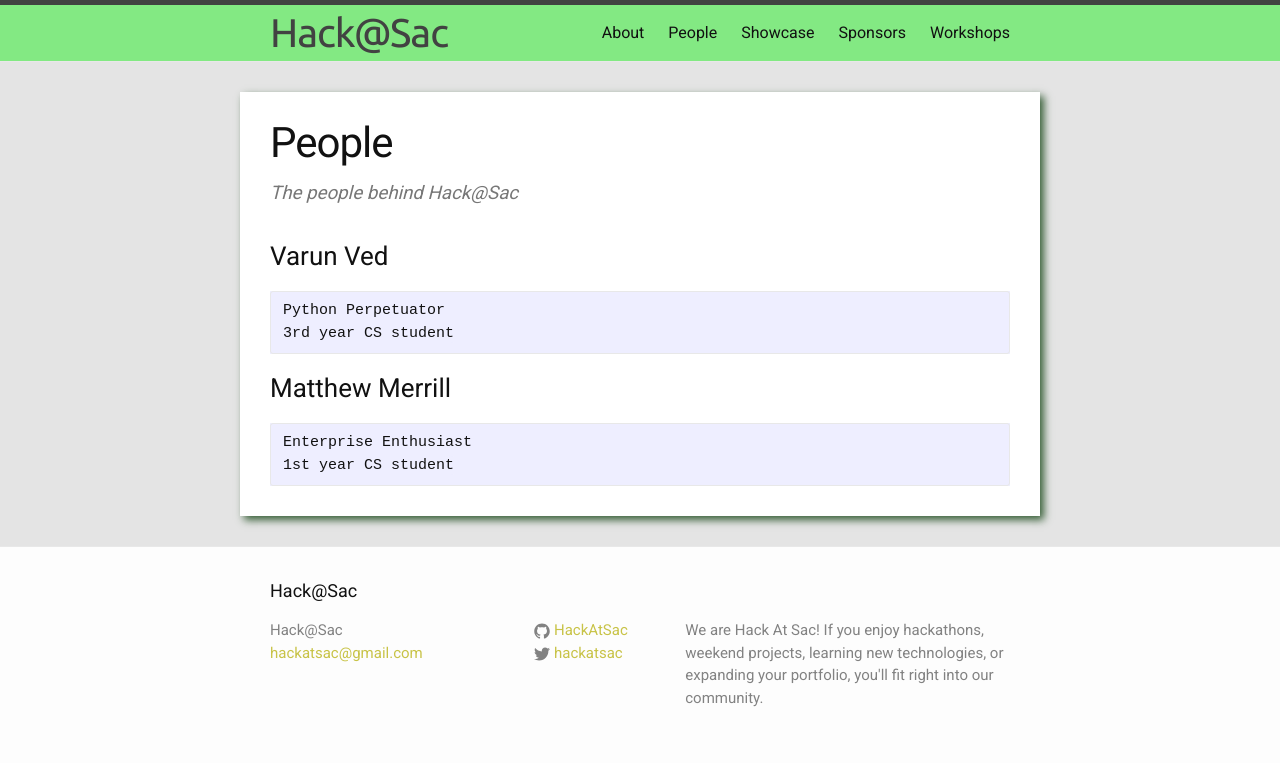
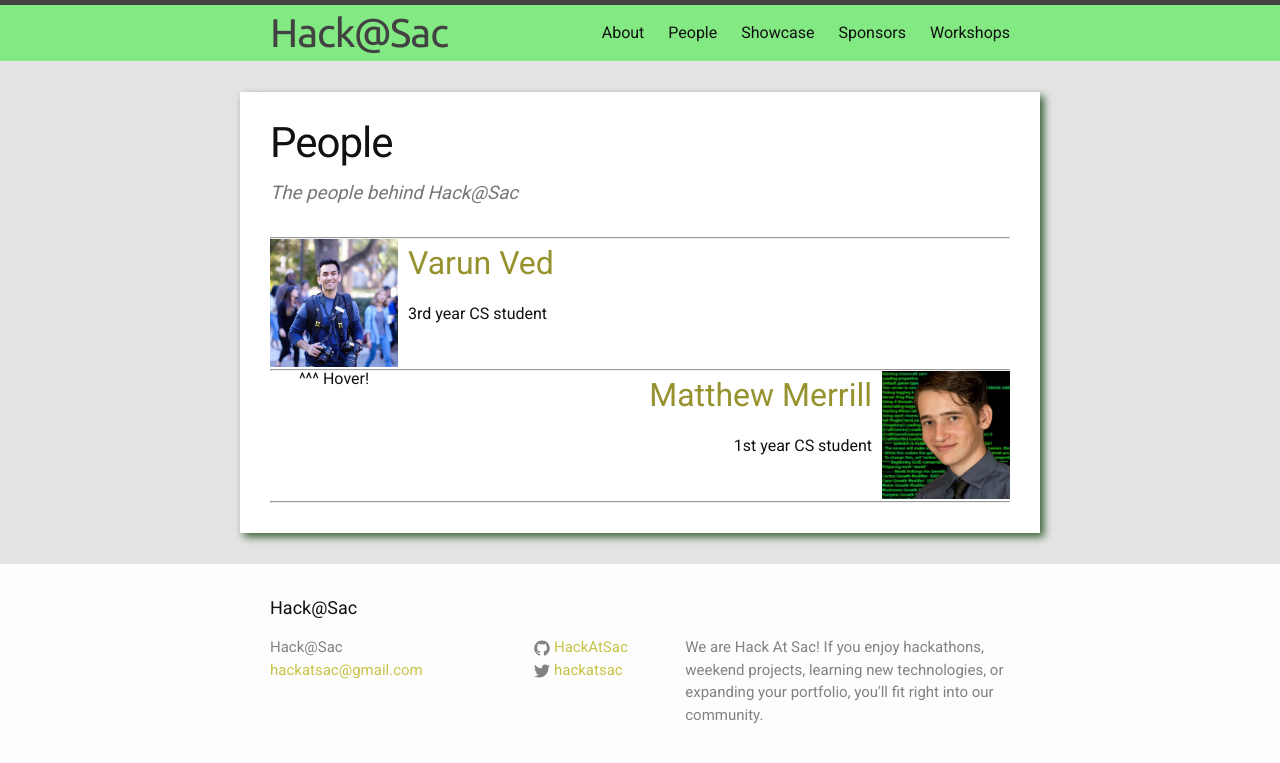
Before and after one commit to HackAtSac/HackAtSac.github.io, a Jekyll site: the page built from people.md, in a window 1280 px wide. Shown: the top 763 px of the page. Built offline with Jekyll 4.4.1, drawn with Linux system fonts in a browser that asks for light colours.

Commit message:
Editted new entry system. Now supports hover images and is more generic.

```diff
--- /dev/null
+++ b/_includes/entry-render.html
@@ -0,0 +1,23 @@
+{%assign entry=include.entry%}
+{%capture floatside%}{{include.float|default:'left'}}{%endcapture%}
+<div class="entry" {%if entry.img%}style="min-height: 130px"{%endif%}>
+
+    {%if entry.img%}
+    <div class="entry-image" style="float:{{floatside}}">
+        <img src="{{entry.img}}"/>
+        {%if include.isfirst%}
+        <p style="text-align: center;">^^^ Hover!</p>
+        {%endif%}
+    </div>
+    {%endif%}
+
+    <div class="entry-text" {%if entry.img%}style="text-align:{{floatside}};padding-{{floatside}}:138px;"{%endif%}>
+        <h2 class="entry-name">
+            <a href="{{ entry.url }}">
+                {{ entry.name }}
+            </a>
+        </h2>
+
+        <p>{{entry.description}}</p>
+    </div>
+</div>
--- a/_sass/_layout.scss
+++ b/_sass/_layout.scss
@@ -254,3 +254,22 @@
         }
     }
 }
+
+.entry-image {
+    width: 128px;
+    height: 128px;
+    img {
+        transition: all .2s ease-in-out;
+        width:128px;
+    }
+    img:hover {
+        transform: scale(2.5);
+    }
+}
+
+.entry-text {
+    padding-left: 140px;
+    padding-right: 140px;
+    p {
+    }
+}
--- a/people.md
+++ b/people.md
@@ -6,17 +6,17 @@ permalink: /people/
 
 people:
   - name: Varun Ved
-    title: Python Perpetuator
-    about: 3rd year CS student
+    description: 3rd year CS student
+    img: /img/people/varunved.jpg
   - name: Matthew Merrill
-    title: Enterprise Enthusiast
-    about: 1st year CS student
+    description: 1st year CS student
+    img: /img/people/matthewmerrill.jpg
 
 ---
 
 {% for person in page.people %}
-### {{ person.name }}
-{%if person.title%}
-    {{ person.title }}{%endif%}{%if person.about%}
-    {{ person.about }}{%endif%}
+---
+{%capture floatside%}{%cycle 'left', 'right'%}{%endcapture%}
+{%include entry-render.html entry=person float=floatside isfirst=forloop.first%}
 {% endfor %}
+---
```
Also changed, not shown: _includes/entry-project.html (deleted, +0 -14 lines), showcase.md (+4 -3 lines), img/people/matthewmerrill.jpg (added), img/people/merrillm.jpg (added), img/people/varunved.jpg (added), img/showcase/cleansac.gif (added), img/showcase/marchmadness.gif (added).
